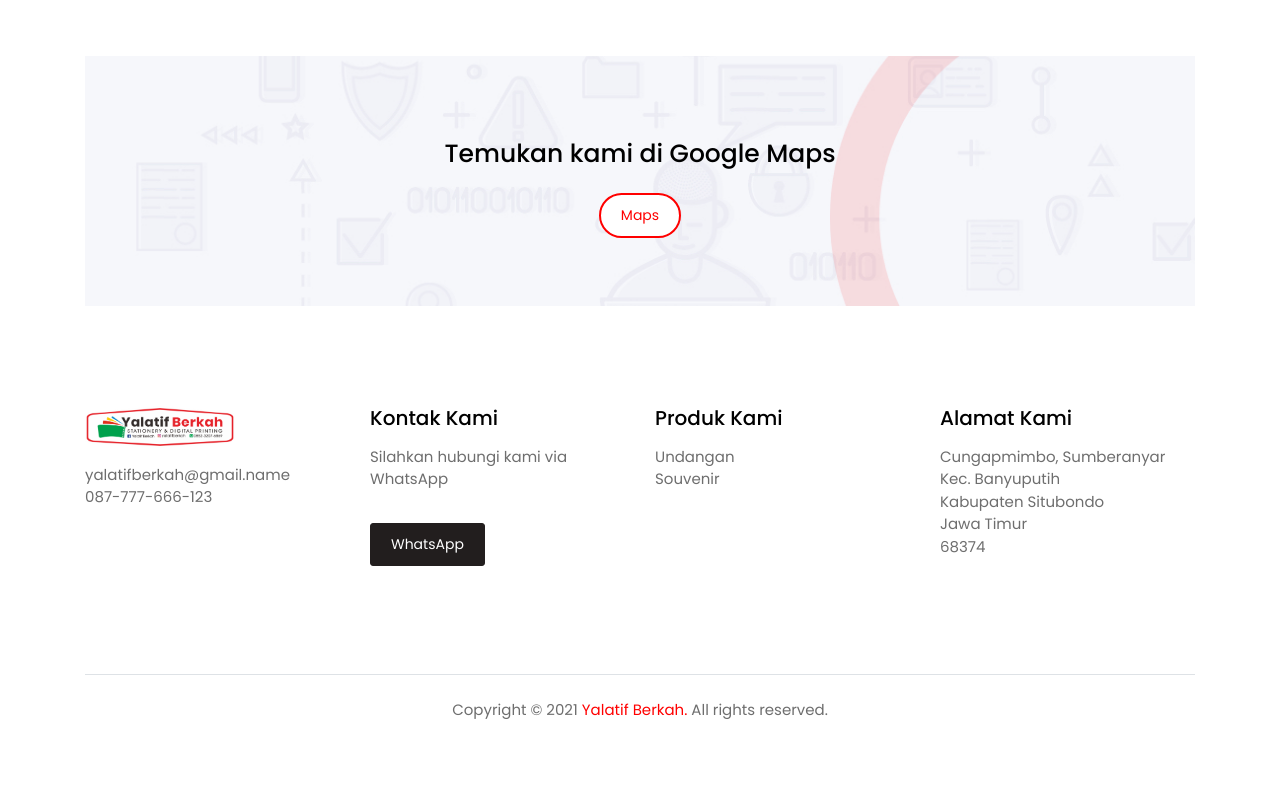
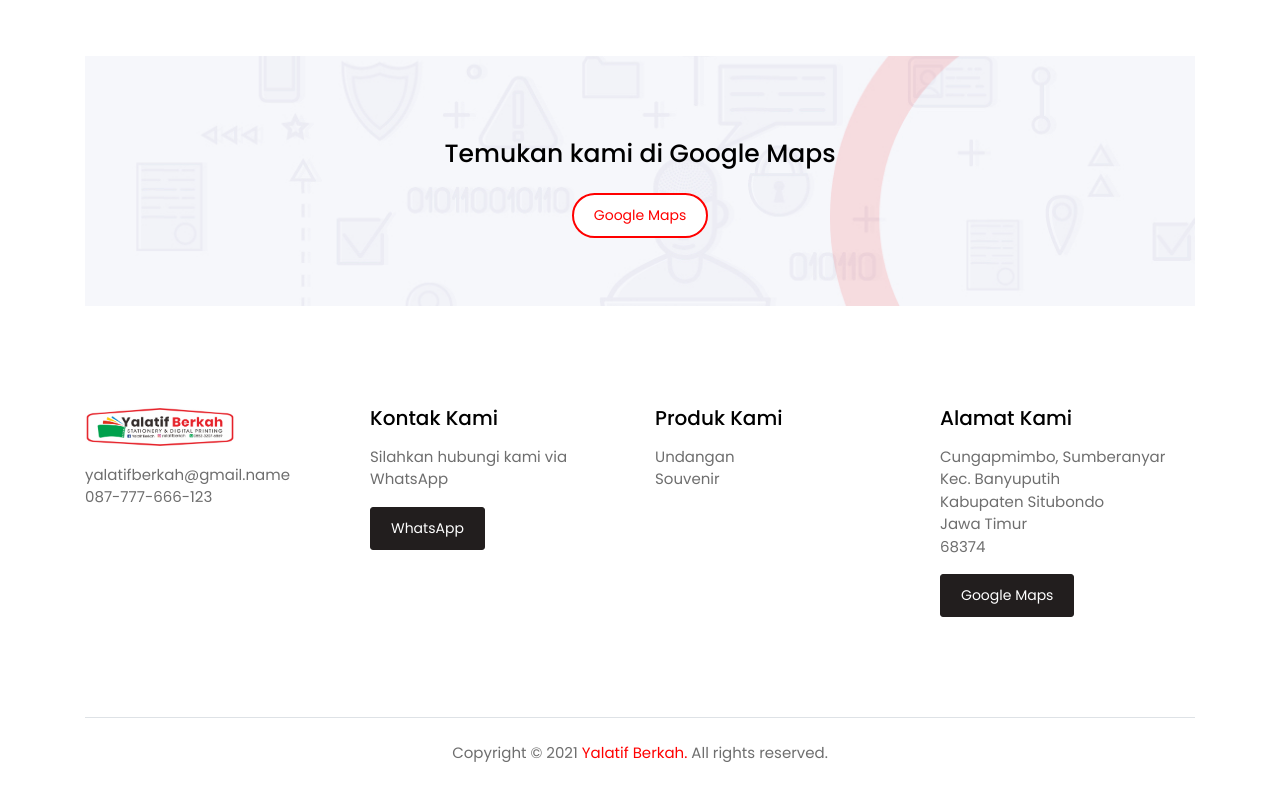
Before and after one commit to riskiharyanto95/yalatifberkah, a website: page index.html in a window 1280 px wide. Shown: the part 2431-3231 px from the top of the page. Before the commit the page ends 3196 px from the top, so only its background shows below. Drawn offline with Linux system fonts and the light colour scheme.

Commit message:
modify button direct maps and whatsapp

```diff
--- a/index.html
+++ b/index.html
@@ -314,7 +314,7 @@
             <!-- <h4 class="pt-1" data-aos="fade-down">Lokasi Kami</h4> -->
           </div>
           <div data-aos="fade-up">
-            <button class="btn btn-rounded btn-outline-danger" onclick="location.href='https://g.page/yalatif-berkah?share'" type="button">Maps</button>
+            <button class="btn btn-rounded btn-outline-danger" onclick="location.href='https://g.page/yalatif-berkah?share'" type="button">Google Maps</button>
           </div>
         </div>
       </section>
@@ -334,7 +334,7 @@
             <!-- <form>
               <input type="text" class="form-control" id="Email" placeholder="Email id">
             </form> -->
-            <div class="pt-3">
+            <div class="pt-0">
               <button class="btn btn-dark" onclick="location.href='https://api.whatsapp.com/send?phone=6281330264675&text=Test API WhatsApp Assalamualaikum Yalatif Berkah'" type="button">WhatsApp</button>
             </div>
           </div>
@@ -346,6 +346,9 @@
           <div class="col-12 col-md-6 col-lg-3 grid-margin">
               <h5 class="pb-2">Alamat Kami</h5>
               <p class="text-muted">Cungapmimbo, Sumberanyar<br>Kec. Banyuputih<br>Kabupaten Situbondo<br>Jawa Timur<br>68374</p>
+              <div class="pt-0">
+                <button class="btn btn-dark" onclick="location.href='https://g.page/yalatif-berkah?share'" type="button">Google Maps</button>
+              </div>
               <!-- <div class="d-flex justify-content-center justify-content-md-start">
                 <a href="#"><span class="mdi mdi-facebook"></span></a>
                 <a href="#"><span class="mdi mdi-twitter"></span></a>
```
